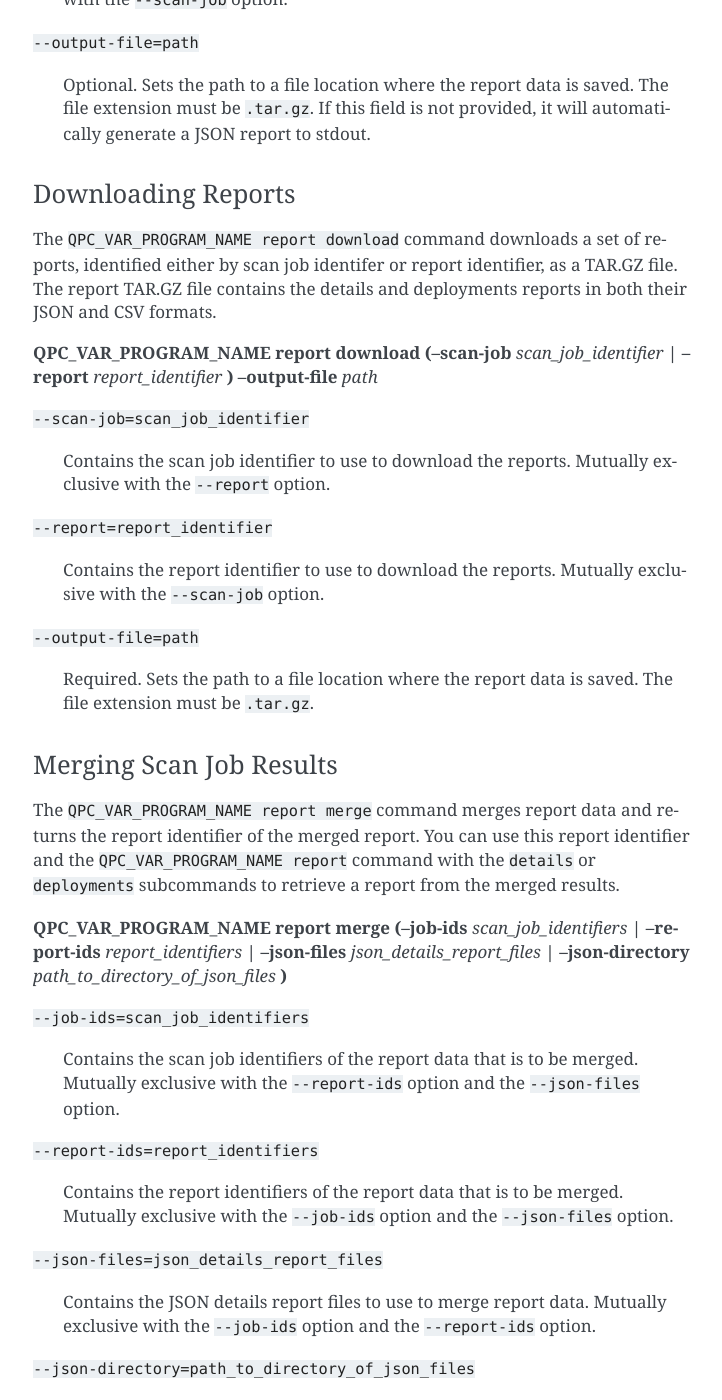
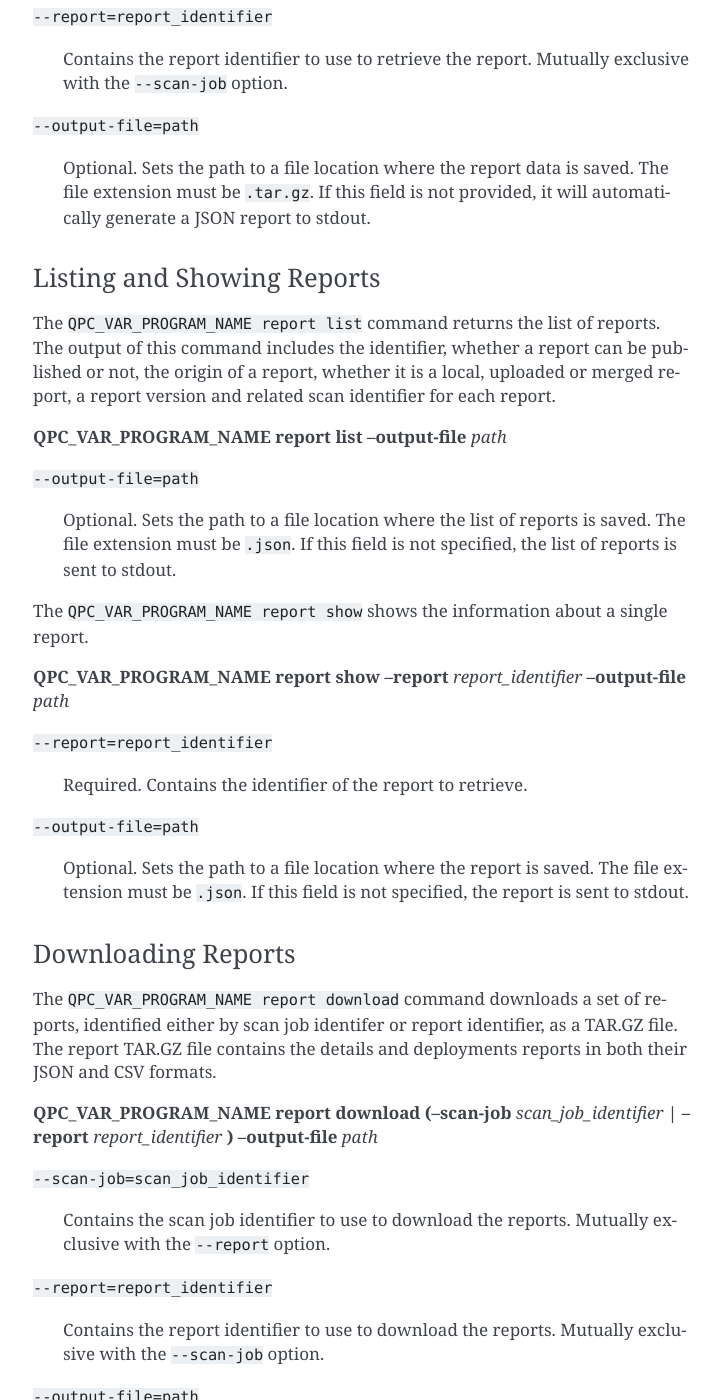
Before and after one commit to quipucords/qpc, a Sphinx documentation site: the page built from docs/source/man-template.rst, in a window 1280 px wide and 1400 px high, scrolled down 18592 px. Shown: the whole window, without its empty margins (387-1109 px from the left). Built offline with Sphinx 7.4.7, drawn with Linux system fonts in a browser that asks for light colours; some of the changed text lies outside the part shown.

Commit message:
doc: updated manpage for report show and list
- Updated the qpc manpage to mention both the qpc
  report show and list commands.

```diff
--- a/docs/source/man-template.rst
+++ b/docs/source/man-template.rst
@@ -60,6 +60,10 @@ The ``QPC_VAR_PROGRAM_NAME`` command has several subcommands that encompass the
 * Generating reports:
 
   ``QPC_VAR_PROGRAM_NAME report deployments --id 1 --csv --output-file=~/scan_result.csv``
+
+* Listing reports:
+
+  ``QPC_VAR_PROGRAM_NAME report list --output-file=~/report_list.json``
 
 The following sections describe these commands, their subcommands, and their options in more detail. They also describe additional tasks that are not highlighted in the previous list of major workflow tasks.
 
@@ -565,6 +569,29 @@ The ``QPC_VAR_PROGRAM_NAME report insights`` command retrieves a report that con
 
   Optional. Sets the path to a file location where the report data is saved. The file extension must be ``.tar.gz``.  If this field is not provided, it will automatically generate a JSON report to stdout.
 
+Listing and Showing Reports
+~~~~~~~~~~~~~~~~~~~~~~~~~~~
+
+The ``QPC_VAR_PROGRAM_NAME report list`` command returns the list of reports. The output of this command includes the identifier, whether a report can be published or not, the origin of a report, whether it is a local, uploaded or merged report, a report version and related scan identifier for each report.
+
+**QPC_VAR_PROGRAM_NAME report list** **--output-file** *path*
+
+``--output-file=path``
+
+  Optional. Sets the path to a file location where the list of reports is saved. The file extension must be ``.json``. If this field is not specified, the list of reports is sent to stdout.
+
+The ``QPC_VAR_PROGRAM_NAME report show`` shows the information about a single report.
+
+**QPC_VAR_PROGRAM_NAME report show --report** *report_identifier* **--output-file** *path*
+
+``--report=report_identifier``
+
+  Required. Contains the identifier of the report to retrieve.
+
+``--output-file=path``
+
+  Optional. Sets the path to a file location where the report is saved. The file extension must be ``.json``. If this field is not specified, the report is sent to stdout.
+
 
 Downloading Reports
 ~~~~~~~~~~~~~~~~~~~
@@ -849,6 +876,14 @@ Examples
 
   ``QPC_VAR_PROGRAM_NAME report download --report 1 --output-file path_to_your_file.tar.gz``
 
+* Show information about a single report
+
+  ``QPC_VAR_PROGRAM_NAME report show --report 1``
+
+* Get a list of reports
+
+  ``QPC_VAR_PROGRAM_NAME report list --output-file path_to_list_of_reports.json``
+
 * Merging scan job results using ids
 
   ``QPC_VAR_PROGRAM_NAME report report merge --job-ids 1 3``
```
Also changed, not shown: 3 other files.
